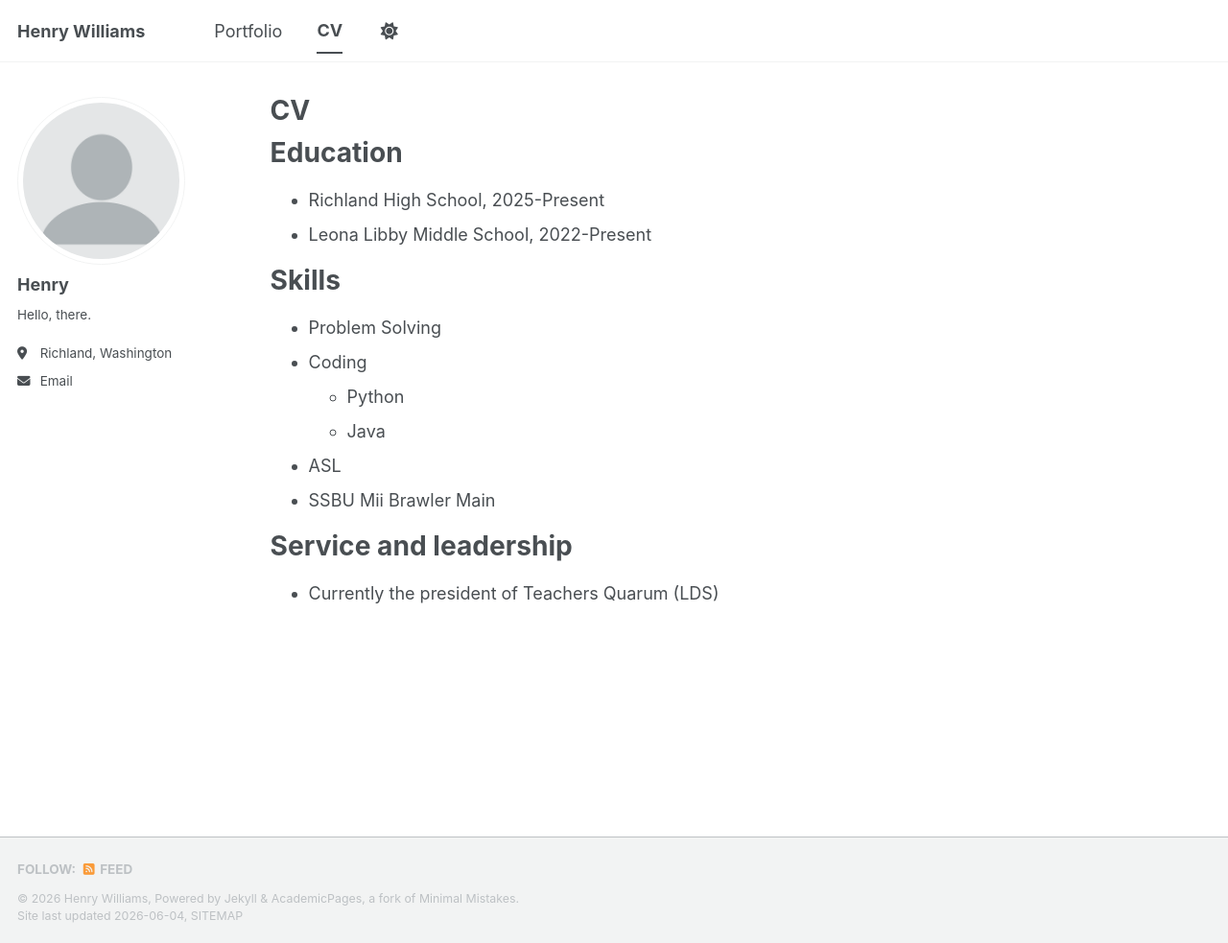
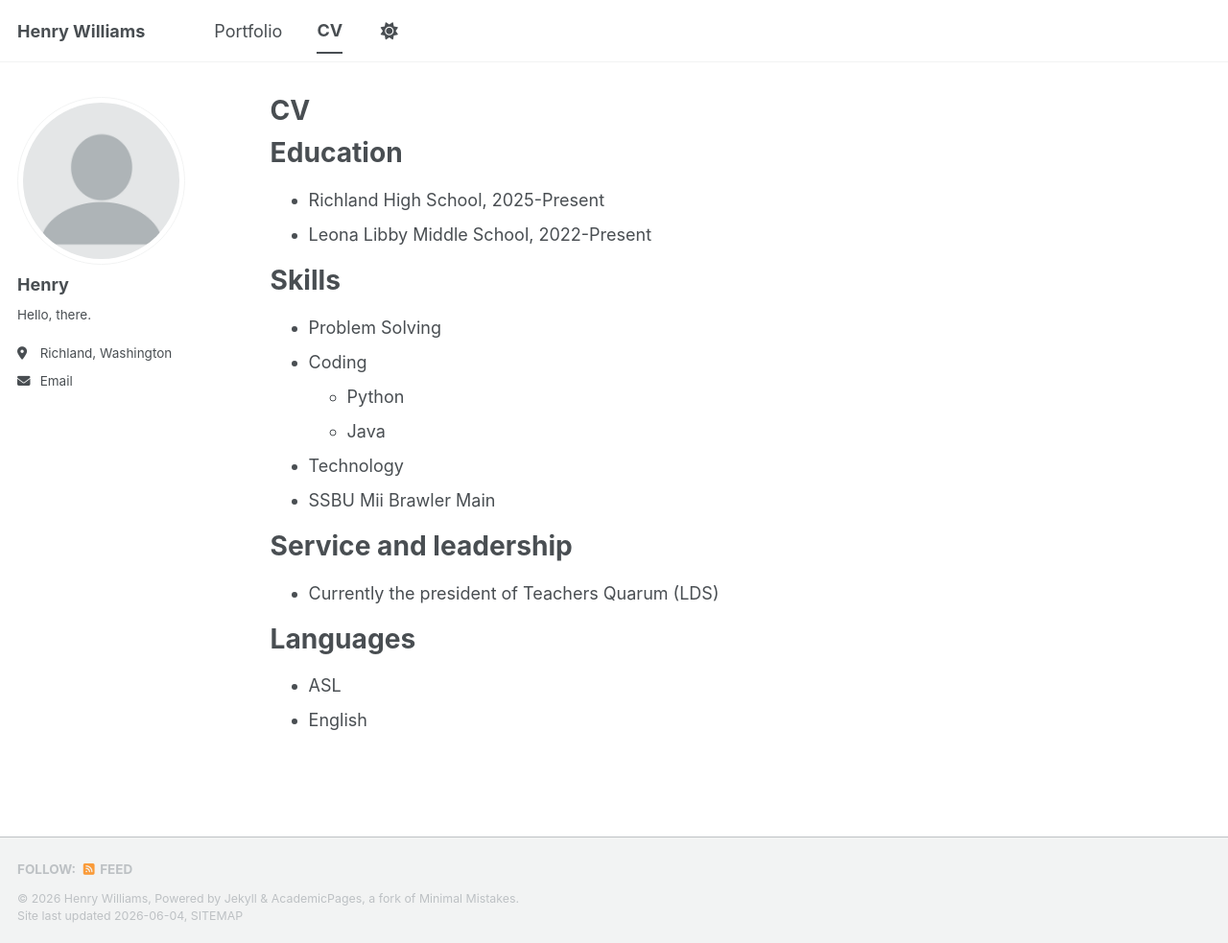
Before and after one commit to henrywilliamsdev/henrywilliamsdev.github.io, a Jekyll site: the page built from _pages/cv.md, in a window 1280 px wide and 983 px high. Shown: the whole window at 96% size. Built offline with Jekyll 4.4.1, drawn with Linux system fonts in a browser that asks for light colours; a script bundle is joined from its source files by our own code; library files that are not in the unit come from our copies.

Commit message:
Update cv.md

```diff
--- a/_pages/cv.md
+++ b/_pages/cv.md
@@ -20,10 +20,15 @@ Skills
 * Coding
   * Python
   * Java
-* ASL
+* Technology
 * SSBU Mii Brawler Main
 
 
 Service and leadership
 ======
 * Currently the president of Teachers Quarum (LDS)
+
+Languages
+======
+* ASL
+* English
```
